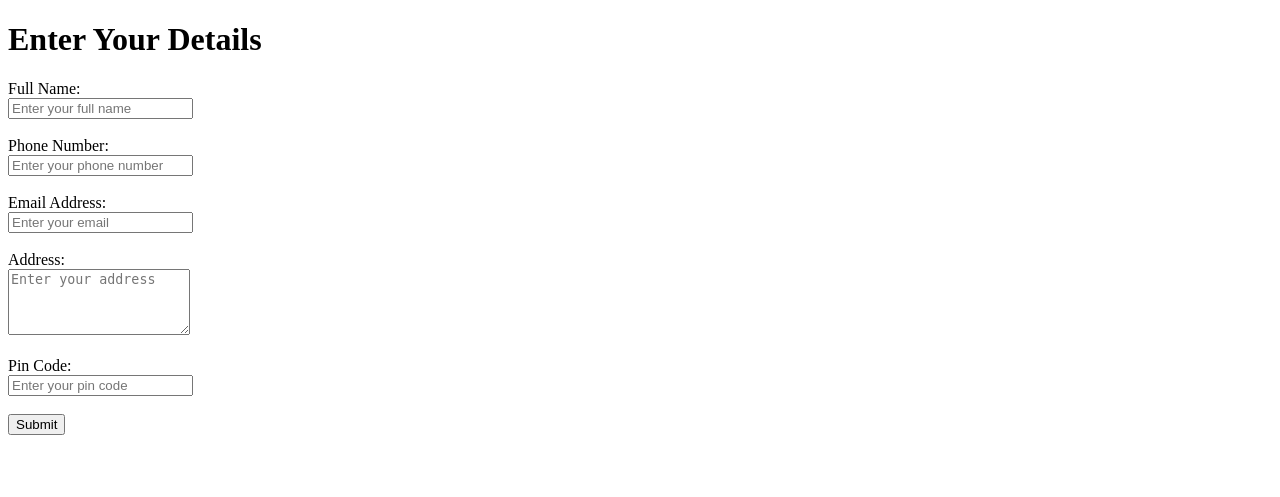
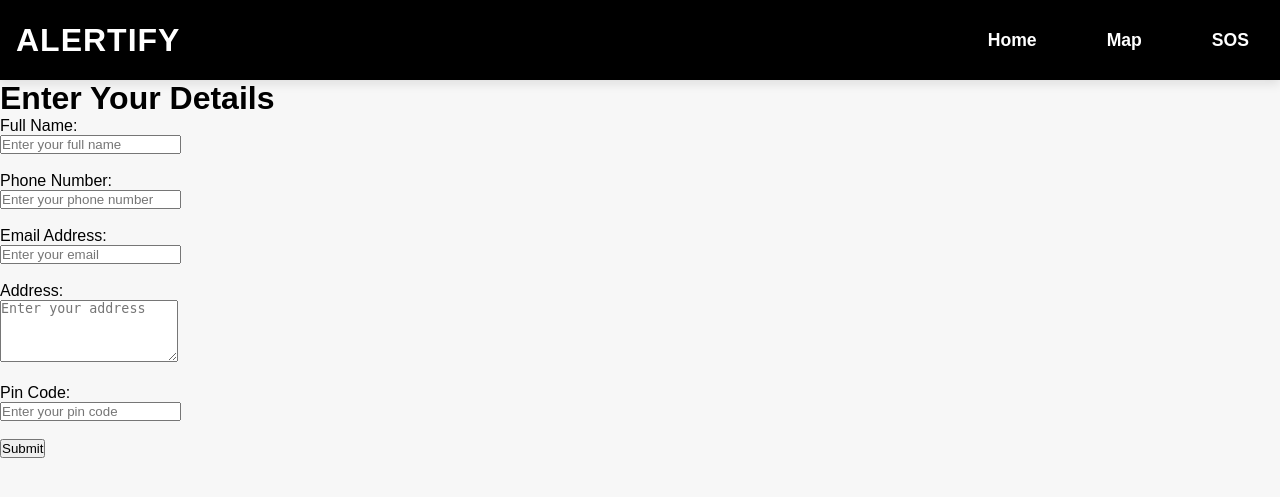
Before and after one commit to Akash8245/alertly, a Django app: page / in a window 1280 px wide. Shown: the top 497 px of the page. Run offline with Django 5.2, Linux system fonts and the light colour scheme.

Commit message:
Nav bar and front end started

```diff
--- a/app/templates/gdacs_map.html
+++ b/app/templates/gdacs_map.html
@@ -1,3 +1,4 @@
+{% include 'nav.html' %}
 <!DOCTYPE html>
 <html lang="en">
 <head>
--- a/app/templates/home.html
+++ b/app/templates/home.html
@@ -1,3 +1,4 @@
+{% include 'nav.html' %}
 <!DOCTYPE html>
 <html lang="en">
 <head>
--- /dev/null
+++ b/app/templates/nav.html
@@ -0,0 +1,227 @@
+<!DOCTYPE html>
+<html lang="en">
+
+<head>
+    <meta charset="UTF-8">
+    <meta name="viewport" content="width=device-width, initial-scale=1.0">
+    <title>Document</title>
+    <style>
+        * {
+            margin: 0;
+            padding: 0;
+            box-sizing: border-box;
+        }
+
+        body {
+            font-family: Arial, sans-serif;
+            background-color: #f7f7f7;
+        }
+
+        .navbar {
+            background-color: #000000;
+            color: #fff;
+            height: 80px;
+            padding: 1rem;
+            display: flex;
+            justify-content: space-between;
+            align-items: center;
+            box-shadow: 0 4px 10px rgba(0, 0, 0, 0.1);
+        }
+
+        .navbar h1 {
+            font-size: 2rem;
+            letter-spacing: 1px;
+            color: #fff;
+        }
+
+        .navbar .nav-links {
+            display: flex;
+            gap: 40px;
+            font-size: 1.1rem;
+            font-weight: 600;
+        }
+
+        .navbar .nav-links a {
+            color: #fff;
+            text-decoration: none;
+            padding: 8px 15px;
+            border-radius: 5px;
+            transition: background-color 0.3s ease, color 0.3s ease;
+        }
+
+        .navbar .nav-links a:hover {
+            color: #a4a4a4;
+        }
+
+        .navbar .toggle {
+            background-color: #333;
+            color: #fff;
+            border: none;
+            padding: 0.7rem 1.2rem;
+            font-size: 1rem;
+            cursor: pointer;
+            border-radius: 5px;
+            display: none;
+            transition: background-color 0.3s ease, transform 0.3s ease;
+        }
+
+        .navbar .toggle:hover {
+            background-color: #777;
+            transform: scale(1.1);
+        }
+
+        @media (max-width: 1024px) {
+            .navbar .toggle {
+                display: inline-block;
+            }
+
+            .navbar .nav-links {
+                position: absolute;
+                top: 80px;
+                left: 0;
+                width: 100%;
+                background-color: #1E2A3A;
+                flex-direction: column;
+                justify-content: center;
+                align-items: center;
+                gap: 20px;
+                display: none;
+                padding: 20px 0;
+                box-shadow: 0 4px 10px rgba(0, 0, 0, 0.1);
+            }
+
+            .navbar .nav-links a {
+                font-size: 1.3rem;
+            }
+
+            .navbar .nav-links.active {
+                display: flex;
+            }
+        }
+
+        .fullscreen-menu {
+            position: fixed;
+            top: 0;
+            left: -100%;
+            width: 100%;
+            height: 100%;
+            background-color: rgba(0, 0, 0, 0.9);
+            color: #fff;
+            display: flex;
+            flex-direction: column;
+            align-items: center;
+            justify-content: center;
+            transition: left 0.4s ease;
+            z-index: 1000;
+        }
+
+        .fullscreen-menu.active {
+            left: 0;
+        }
+
+        .fullscreen-menu .close-btn {
+            position: absolute;
+            top: 1rem;
+            right: 1rem;
+            background: none;
+            border: none;
+            color: #fff;
+            font-size: 2rem;
+            cursor: pointer;
+            transition: transform 0.3s ease;
+        }
+
+        .fullscreen-menu .close-btn:hover {
+            transform: rotate(90deg);
+        }
+
+        .fullscreen-menu ul {
+            list-style: none;
+            text-align: center;
+        }
+
+        .fullscreen-menu ul li {
+            margin: 1rem 0;
+            font-size: 1.5rem;
+            opacity: 0;
+            transform: translateY(20px);
+            animation: fadeInUp 0.5s ease forwards;
+        }
+
+        .fullscreen-menu ul li:nth-child(1) {
+            animation-delay: 0.2s;
+        }
+
+        .fullscreen-menu ul li:nth-child(2) {
+            animation-delay: 0.4s;
+        }
+
+        .fullscreen-menu ul li:nth-child(3) {
+            animation-delay: 0.6s;
+        }
+
+        .fullscreen-menu ul li:nth-child(4) {
+            animation-delay: 0.8s;
+        }
+
+        .fullscreen-menu ul li a {
+            color: #fff;
+            text-decoration: none;
+            transition: color 0.3s ease;
+        }
+
+        .fullscreen-menu ul li a:hover {
+            color: #00bcd4;
+        }
+
+        @keyframes fadeInUp {
+            0% {
+                opacity: 0;
+                transform: translateY(20px);
+            }
+
+            100% {
+                opacity: 1;
+                transform: translateY(0);
+            }
+        }
+
+    </style>
+</head>
+
+<body>
+    <div class="navbar">
+        <h1>ALERTIFY</h1>
+        <div class="nav-links">
+            <a href="/">Home</a>
+            <a href="gdacs-map/">Map</a>
+            <a href="sos/">SOS</a>
+        </div>
+        <button class="toggle">Menu</button>
+    </div>
+
+    <div class="fullscreen-menu" id="fullscreenMenu">
+        <button class="close-btn" id="closeBtn">&times;</button>
+        <ul>
+            <li><a href="#">Home</a></li>
+            <li><a href="gdacs-map/">Map</a></li>
+            <li><a href="sos/">SOS</a></li>
+        </ul>
+    </div>
+
+    <script>
+        const toggleBtn = document.querySelector('.toggle');
+        const closeBtn = document.getElementById('closeBtn');
+        const fullscreenMenu = document.getElementById('fullscreenMenu');
+
+        toggleBtn.addEventListener('click', () => {
+            fullscreenMenu.classList.add('active');
+        });
+
+        closeBtn.addEventListener('click', () => {
+            fullscreenMenu.classList.remove('active');
+        });
+    </script>
+</body>
+
+</html>
--- a/app/templates/sos.html
+++ b/app/templates/sos.html
@@ -1,3 +1,4 @@
+{% include 'nav.html' %}
 <!DOCTYPE html>
 <html lang="en">
 <head>
--- a/app/templates/volunteer_create.html
+++ b/app/templates/volunteer_create.html
@@ -1,3 +1,4 @@
+{% include 'nav.html' %}
 <!DOCTYPE html>
 <html lang="en">
 <head>
```
